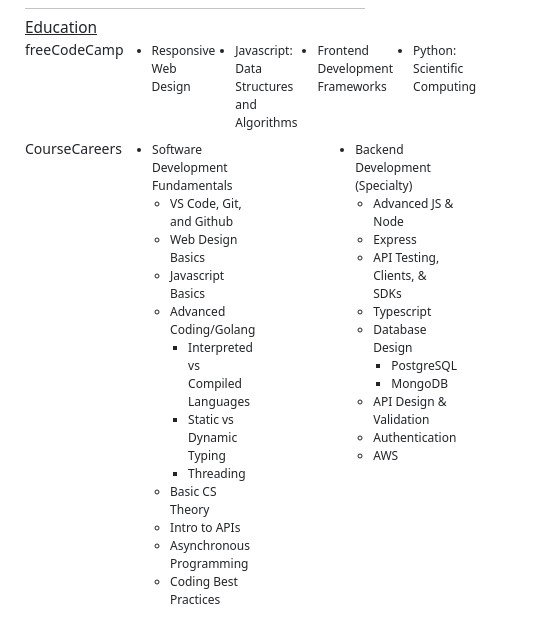
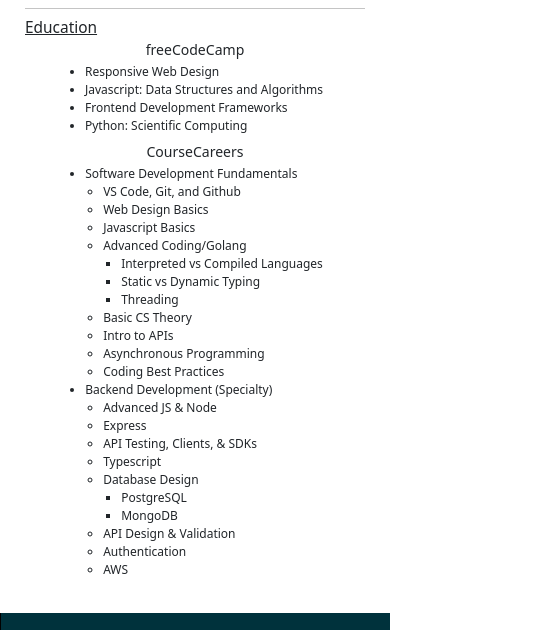
Before and after one commit to skno27/Resume, a plain HTML site: page index.html in a window 390 px wide. Shown: the part 1541-2171 px from the top of the page, 557 px wide, since content can reach past the window. Drawn offline with nearby package versions, Linux system fonts and the light colour scheme.

Commit message:
media query appear to function appropriately

```diff
--- a/index.html
+++ b/index.html
@@ -204,7 +204,7 @@
         <section id="second">
           <h2 class="section-title">Education</h2>
           <div id="education-wrapper">
-            <div id="education-container">
+            <div class="education-container">
               <h3>freeCodeCamp</h3>
               <div class="education-block">
                 <ul class="classes free">
@@ -215,7 +215,7 @@
                 </ul>
               </div>
             </div>
-            <div id="education-container">
+            <div class="education-container">
               <h3 class="shift">CourseCareers</h3>
               <div class="education-block">
                 <ul class="classes">
--- a/static/styles.css
+++ b/static/styles.css
@@ -256,7 +256,7 @@
   flex-direction: column;
 }
 
-#education-container {
+.education-container {
   /* border: 2px solid black; */
   display: flex;
 }
@@ -297,8 +297,29 @@
     flex: 0;
     max-width: 100%;
   }
-  /*
+
   .education-container {
-    border: 2px solid red;
-  } */
+    flex-direction: column;
+    justify-content: center;
+    align-items: center;
+  }
+
+  .education-block {
+    flex-direction: column;
+  }
+  .shift {
+    margin-right: 0;
+  }
+
+  .free li {
+    margin: 0;
+  }
+
+  .classes {
+    flex-direction: column;
+  }
+
+  .classes li.course:not(.first-child) {
+    margin-right: 0;
+  }
 }
```
